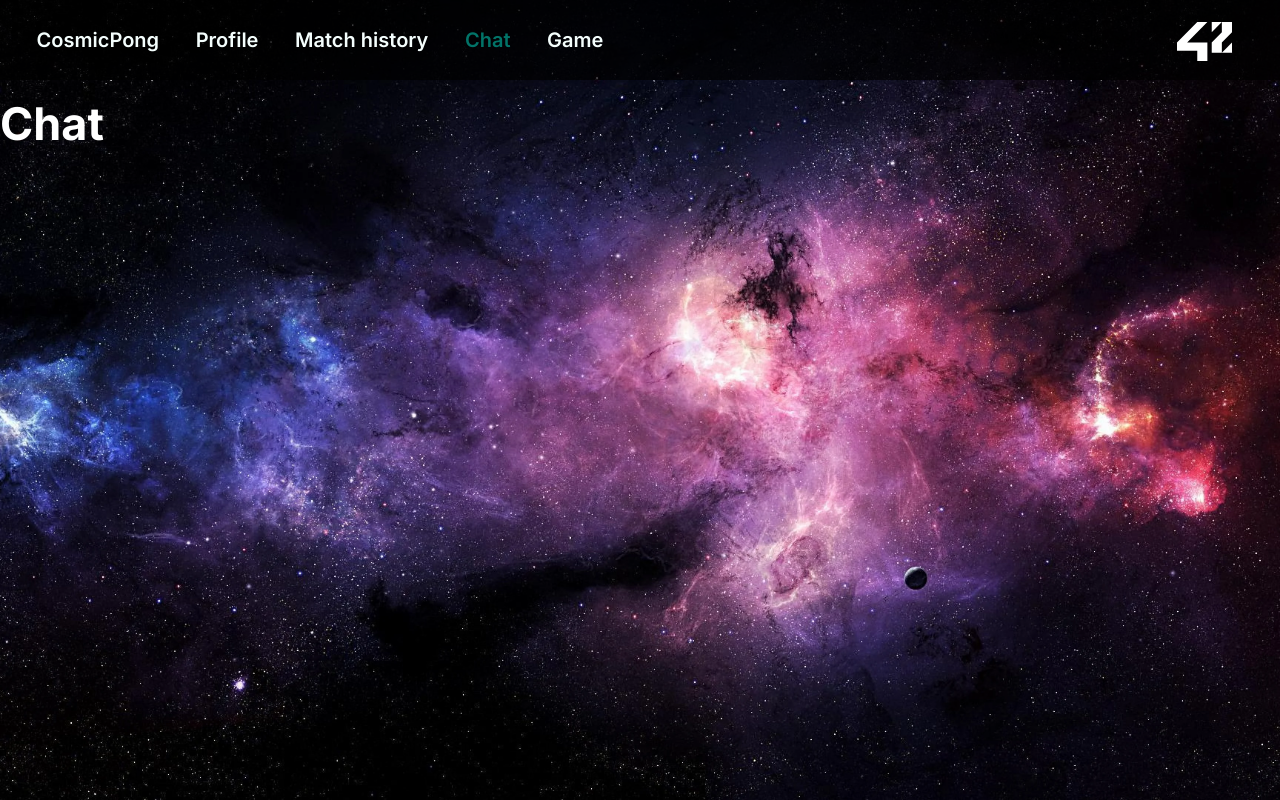
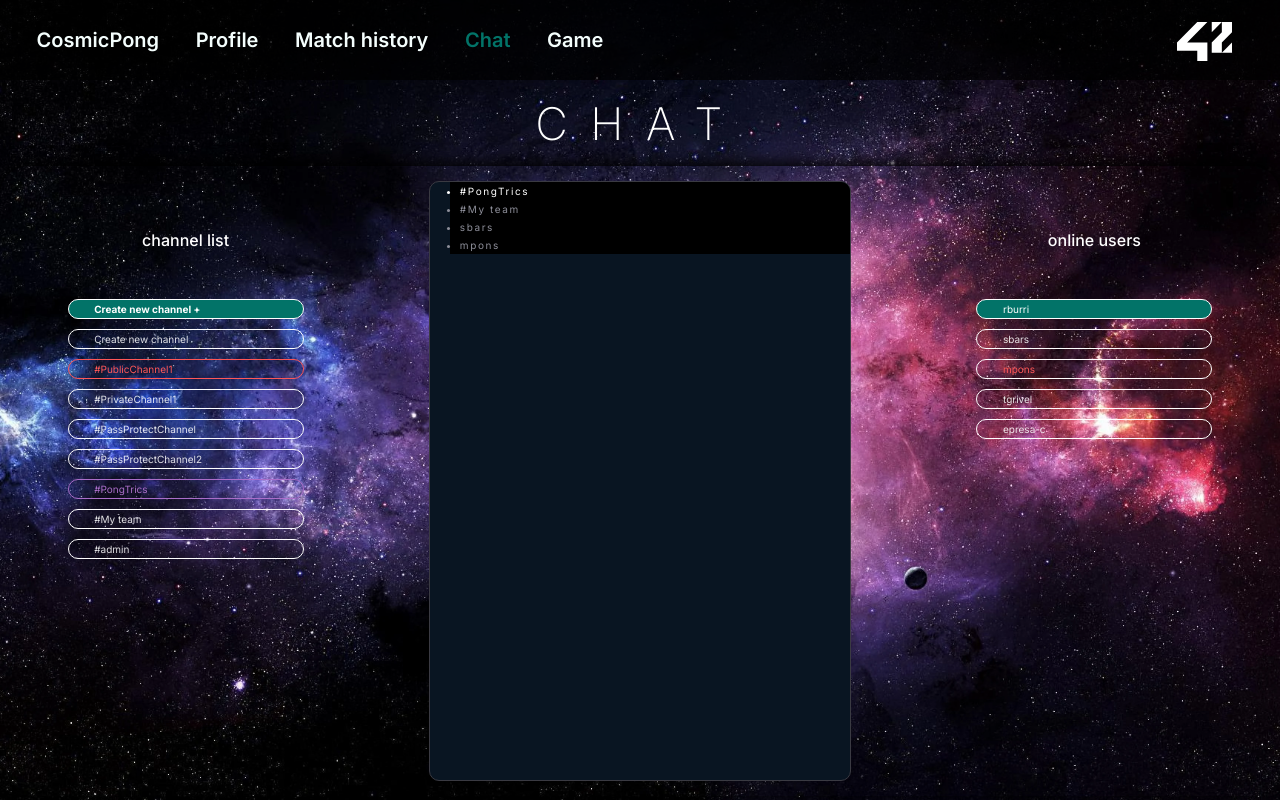
Before and after one commit to eprei/42_ft_transcendence, a React (Vite) app in the folder frontend/: page /chat in a window 1280 px wide. Built offline with nearby package versions, Linux system fonts and the light colour scheme.

Commit message:
Chat structure added

```diff
--- /dev/null
+++ b/frontend/src/components/chat/ChatBox.module.css
@@ -0,0 +1,269 @@
+.chatContainer {
+	width: 100%;
+	display: flex;
+	flex-flow: row wrap;
+	justify-content: space-around;
+	align-items: center;
+	/* background: none; */
+	/* opacity: 100%; */
+	box-sizing: border-box;
+	margin-top: 40px;
+
+	/* background: #091522; */
+	background: transparent;
+	/* opacity: 0.7; */
+	box-shadow: 0px -4px 16px #000000;
+	border-radius: 28px;
+}
+/*
+/* .chatContainer .background {
+} */
+
+/* Channel list */
+.chBox {
+	height: 600px;
+	margin: 15px;
+	border-radius: 25px;
+	background-color: transparent;
+	opacity: 1;
+	width: 20%;
+		overflow: hidden;
+	/* border: 4px groove red; */
+}
+
+.chBox h2 {
+	font-family: 'Inter';
+	font-style: normal;
+	font-weight: 500;
+	font-size: 16px;
+	line-height: 18px;
+
+	margin-top: 50px;
+	margin-bottom: 50px;
+	color: #FFFFFF;
+	text-align: center;
+}
+
+.chBox ul {
+	display: block;
+}
+
+.chList {
+	margin: 10px;
+	text-align: left;
+	padding-left: 10%;
+	font-weight: 400;
+	font-family: 'Inter';
+	font-style: normal;
+	font-weight: 400;
+	font-size: 10px;
+	line-height: 18px;
+
+	border-radius: 44px;
+	border: 1px solid #FFFFFF;
+}
+
+.newCh {
+	box-sizing: border-box;
+	border: 1px solid #FFFFFF;
+	background: linear-gradient(0deg, #027368, #027368), #1B2223;
+
+	font-family: 'Inter';
+	font-style: normal;
+	font-weight: 700;
+	font-size: 10px;
+	line-height: 18px;
+
+	color: #FFFFFF;
+}
+
+.silent {
+	color: #FF5858;
+	border: 1px solid #FF5858;
+}
+
+.incomingMsg {
+	color: #aa6ec9;
+	border: 1px solid #aa6ec9;
+}
+
+
+/* ChatFeed  ChatFeed  ChatFeed  ChatFeed  ChatFeed  ChatFeed */
+/* ChatFeed  ChatFeed  ChatFeed  ChatFeed  ChatFeed  ChatFeed */
+/* ChatFeed  ChatFeed  ChatFeed  ChatFeed  ChatFeed  ChatFeed */
+
+.chatFeed {
+	box-sizing: border-box;
+	height: 600px;
+	width: 33%;
+	margin: 15px;
+	border-radius: 10px;
+	border: 1px solid #3A3A42;
+	background: #091522;
+	opacity: 100;
+	overflow: hidden;
+}
+
+.chatFeed ul{
+	justify-content: flex-start;
+	margin-left: 20px;
+	background-color: black;
+	letter-spacing: 0.1em;
+	/* word-spacing: 0.25em; */
+}
+
+.chatFeed li{
+margin-left: 10px;
+font-family: 'Inter';
+font-style: normal;
+font-weight: 400;
+font-size: 10px;
+line-height: 18px;
+}
+
+.activeCh {
+color: white;
+}
+
+.inactiveCh {
+	color: #8D8E99;
+}
+
+/* Online Users  Online Users  Online Users  Online Users  Online Users */
+/* Online Users  Online Users  Online Users  Online Users  Online Users */
+/* Online Users  Online Users  Online Users  Online Users  Online Users */
+.usersBox {
+	height: 600px;
+	margin: 15px;
+	border-radius: 25px;
+	background-color: transparent;
+	opacity: 1;
+	width: 20%;
+	overflow: hidden;
+	/* border: 4px groove red; */
+}
+
+.usersBox ul {
+	display: block;
+}
+
+.usersBox h2 {
+	font-family: 'Inter';
+	font-style: normal;
+	font-weight: 500;
+	font-size: 16px;
+	line-height: 18px;
+
+	margin-top: 50px;
+	margin-bottom: 50px;
+	color: #FFFFFF;
+	text-align: center;
+}
+
+.uList {
+	margin: 10px;
+	text-align: left;
+	padding-left: 10%;
+	font-weight: 400;
+	font-family: 'Inter';
+	font-style: normal;
+	font-weight: 400;
+	font-size: 10px;
+	line-height: 18px;
+
+	border-radius: 44px;
+	border: 1px solid #FFFFFF;
+}
+
+
+
+
+
+.rojo {
+	border: 8px groove red;
+	border-radius: 30px;
+}
+
+/* .verde {
+	border: 8px groove greenyellow;
+	border-radius: 30px;
+} */
+
+.azul{
+	border: 8px groove cornflowerblue;
+	border-radius: 30px;
+}
+
+.amarillo {
+	border: 8px groove yellow;
+	border-radius: 30px;
+}
+
+.box {
+	height: 600px;
+	margin: 15px;
+	border-radius: 25px;
+	background-color: transparent;
+	opacity: 1;
+	/* border: 4px groove red; */
+}
+
+@media screen and (max-width:1200px) {
+	.box {
+		width: 40%;
+	}
+}
+
+@media screen and (max-width:600px) {
+	.box {
+		width: 90%;
+	}
+}
+
+.box ul li a {
+	text-decoration: none;
+	color: black;
+}
+
+.box ul li a:hover {
+ color: red;
+}
+
+.box p {
+	margin-left: 1rem;
+	color: black;
+}
+
+h1 {
+	font-size: 200px;
+	font-weight: 200;
+	letter-spacing: 0.5em;
+	color: deepskyblue;
+	text-align: center;
+	text-transform: uppercase;
+	margin: 0px 0px;
+	background-size: cover;
+	height: 30px;
+}
+
+
+p {
+	font-size: 18px;
+	font-weight: 300;
+	color: greenyellow;
+}
+
+.unqui {
+	width: 20%;
+	overflow: hidden;
+}
+
+.dosqui {
+	width: 40%;
+}
+
+.tresqui {
+	width: 60%;
+	border-radius: 35px;
+	overflow: hidden;
+}
--- /dev/null
+++ b/frontend/src/components/chat/ChatBox.tsx
@@ -0,0 +1,91 @@
+import styles from './ChatBox.module.css'
+
+function ChatBox() {
+	return (
+	  <>
+	 	<div className={styles.chatContainer}>
+
+			<div className={`${styles.chBox}`}>
+
+				<h2> channel list </h2>
+
+				<ul>
+					<li className={`${styles.chList} ${styles.newCh}`}>
+						Create new channel +
+					</li>
+					<li className={`${styles.chList}`}>
+						Create new channel
+					</li>
+					<li className={`${styles.chList} ${styles.silent}`}>
+						#PublicChannel1
+					</li>
+					<li className={`${styles.chList}`}>
+							#PrivateChannel1
+					</li>
+					<li className={`${styles.chList}`}>
+							#PassProtectChannel
+					</li>
+					<li className={`${styles.chList}`}>
+							#PassProtectChannel2
+					</li>
+					<li className={`${styles.chList} ${styles.incomingMsg}`}>
+							#PongTrics
+					</li>
+					<li className={`${styles.chList}`}>
+							#My team
+					</li>
+					<li className={`${styles.chList}`}>
+							#admin
+					</li>
+				</ul>
+			</div>
+
+			<div className={`${styles.chatFeed}`}>
+				<ul>
+					<li className={`${styles.activeCh}`}>
+							#PongTrics
+					</li>
+                    <li className={`${styles.inactiveCh}`}>
+							#My team
+					</li>
+					<li className={`${styles.inactiveCh}`}>
+							sbars
+					</li>
+					<li className={`${styles.inactiveCh}`}>
+							mpons
+					</li>
+					</ul>
+			</div>
+
+			<div className={`${styles.usersBox}`}>
+				<h2> online users </h2>
+
+				<ul>
+					<li className={`${styles.uList} ${styles.newCh}`}>
+						rburri
+					</li>
+					<li className={`${styles.uList}`}>
+						sbars
+					</li>
+					<li className={`${styles.uList} ${styles.silent}`}>
+						mpons
+					</li>
+					<li className={`${styles.uList}`}>
+						tgrivel
+					</li>
+					<li className={`${styles.uList}`}>
+						epresa-c
+					</li>
+				</ul>
+			</div>
+
+{/*
+			<div className={`${styles.chatContainer} ${styles.back}`}>
+			</div> */}
+
+		</div>
+	</>
+	)
+}
+
+export default ChatBox
--- a/frontend/src/pages/Chat.tsx
+++ b/frontend/src/pages/Chat.tsx
@@ -1,9 +1,35 @@
+import Navbar from '../components/navigation/Navbar'
+import ChatBox from '../components/chat/ChatBox'
+
 const Chat = () => {
     return (
         <>
             <h1>Chat</h1>
+			<ChatBox />
         </>
     )
 }
 
+{/* //  return (
+//     <div>
+//       <Header />
+//       <Row>
+//         <Col span={20}>
+//           <ChatFeed
+//             userName={userName}
+//             currentChannelId={currentChannelId}
+//             setCurrentChannelId={setCurrentChannelId}
+//           />
+//         </Col>
+//         <Col span={4}>
+//           <SideBar
+//             userName={userName}
+//             currentChannelId={currentChannelId}
+//             setCurrentChannelId={setCurrentChannelId}
+//           />
+//         </Col>
+//       </Row>
+//     </div>
+//   ); */}
+
 export default Chat
```
Also changed, not shown: frontend/src/components/chat/ChatChannel.css (added, +32 -0 lines), frontend/src/components/chat/ChatChannel.tsx (added, +41 -0 lines), 1 other file (tests, documents, lock files or other folders).
